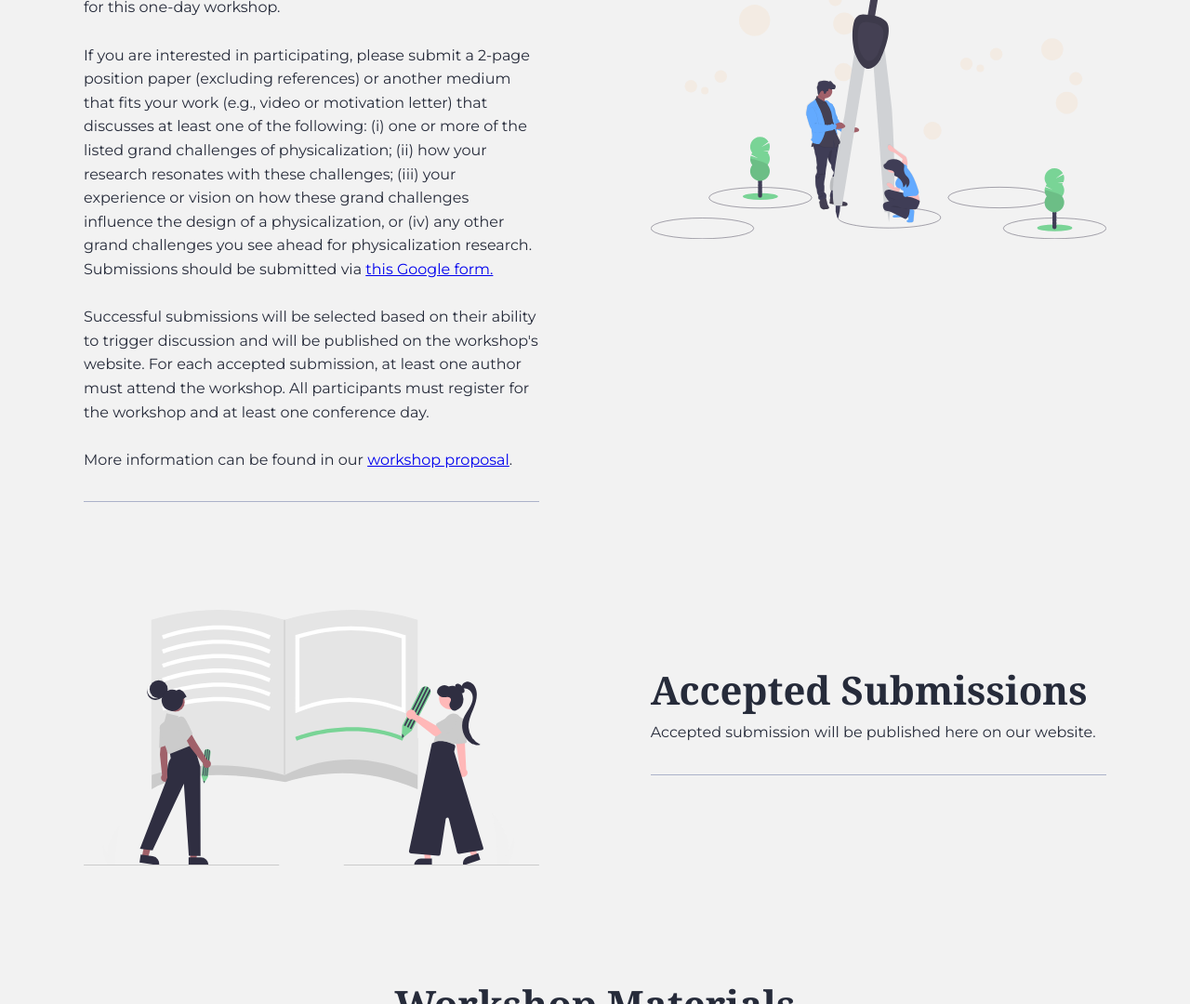
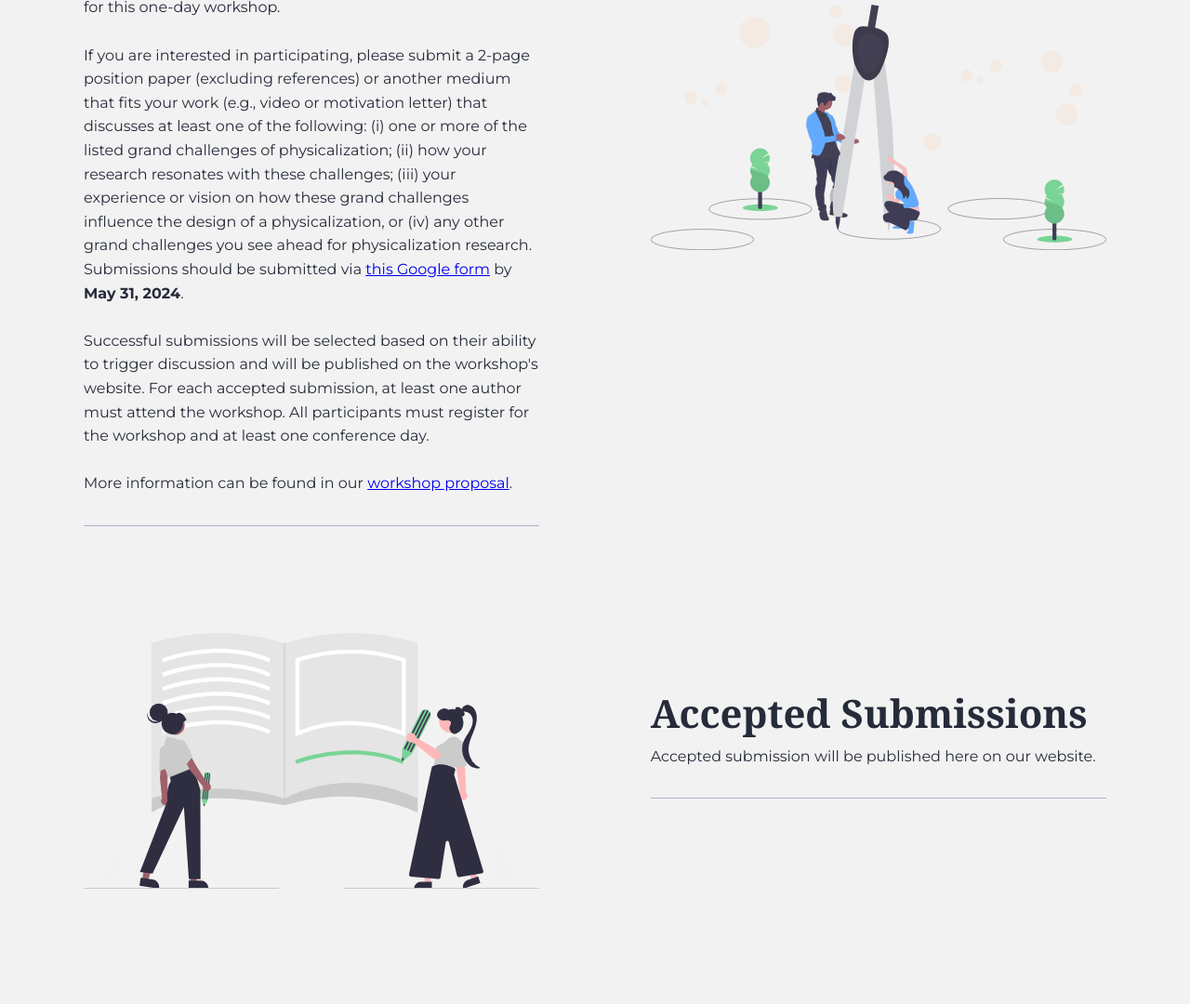
Before and after one commit to data-physicalization/fromt2p, a plain HTML site: page index.html in a window 1280 px wide. Shown: the part 1149-2229 px from the top of the page at 93% size. Drawn offline with nearby package versions, Linux system fonts and the light colour scheme; a web font is replaced by a local one.

Commit message:
Update index.html

```diff
--- a/index.html
+++ b/index.html
@@ -46,7 +46,7 @@
                         <h2>Call for Participation</h2>
                         <p>It has been almost a decade since the <a href="https://dl.acm.org/doi/10.1145/2702123.2702180"><i>"Opportunities and Challenges for Data Physicalization"</i></a> article. In this time, physicalization research has seen an uptake in interest, which has resulted in answers to previous challenges as well as new opportunities. Thus, this workshop explores four key grand challenges based on literature and a previous workshop: privacy, temporality, collaborative sense-making, and sustainability. Through discussions and the creation of physicalizations that embody these challenges, we will explore sub-challenges, potential solutions, and new opportunities. We invite experts in physicalization and the relevant domains, as well as designers and artists, to join us for this one-day workshop. </br></br>
 
-                        If you are interested in participating, please submit a 2-page position paper (excluding references) or another medium that fits your work (e.g., video or motivation letter) that discusses at least one of the following: (i) one or more of the listed grand challenges of physicalization; (ii) how your research resonates with these challenges; (iii) your experience or vision on how these grand challenges influence the design of a physicalization, or (iv) any other grand challenges you see ahead for physicalization research. Submissions should be submitted via <a href=https://forms.gle/5cXZYthbRHDGz1ES6>this Google form.</a> </br></br>
+                        If you are interested in participating, please submit a 2-page position paper (excluding references) or another medium that fits your work (e.g., video or motivation letter) that discusses at least one of the following: (i) one or more of the listed grand challenges of physicalization; (ii) how your research resonates with these challenges; (iii) your experience or vision on how these grand challenges influence the design of a physicalization, or (iv) any other grand challenges you see ahead for physicalization research. Submissions should be submitted via <a href=https://forms.gle/5cXZYthbRHDGz1ES6>this Google form</a> by <b>May 31, 2024</b>. </br></br>
 
                         Successful submissions will be selected based on their ability to trigger discussion and will be published on the workshop's website. For each accepted submission, at least one author must attend the workshop. All participants must register for the workshop and at least one conference day. </br></br>
 
```
